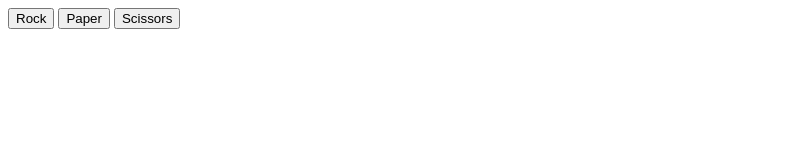
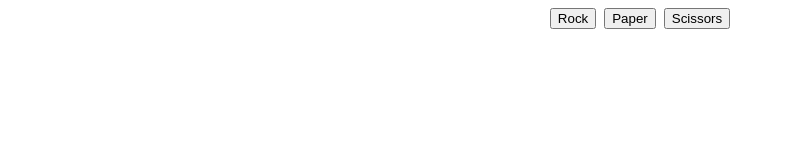
Before and after one commit to Denigirl02/odin-rps, a plain HTML site: page index.html in a window 1280 px wide. Shown: the whole page, without its empty margins (0-785 px from the left). Drawn offline with Linux system fonts and the light colour scheme.

Commit message:
Add flex to buttons

```diff
--- a/index.html
+++ b/index.html
@@ -5,6 +5,7 @@
 		<meta name="viewport" content="width=device-width, initial-scale=1.0" />
 		<title>Document</title>
 		<script src="javascript.js" defer></script>
+		<link rel="stylesheet" href="style.css" />
 	</head>
 	<body>
 		<button id="rock">Rock</button>
--- /dev/null
+++ b/style.css
@@ -0,0 +1,5 @@
+body {
+	display: flex;
+	justify-content: center;
+	gap: 8px;
+}
```
